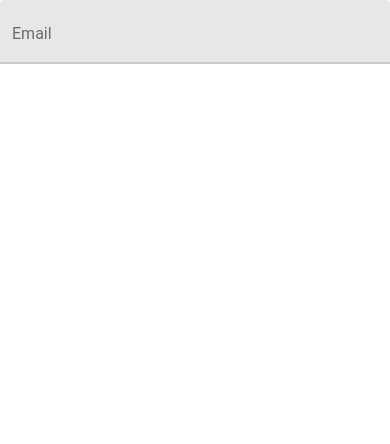
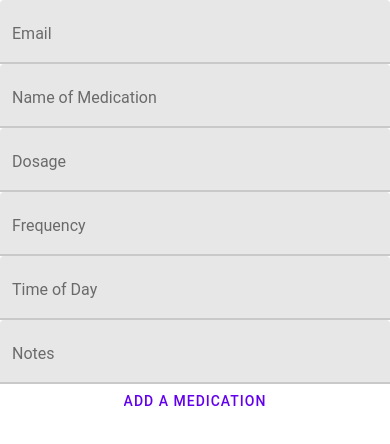
Before and after one commit to 401-advanced-javascript-nathanRcox/pilpal, a React Native app: screen / in a window 390 px wide. Shown: the top 444 px of the page. Built offline with nearby package versions, Linux system fonts and the light colour scheme; no server answers.

Commit message:
Adding items successfully.

```diff
--- a/app.js
+++ b/app.js
@@ -3,12 +3,14 @@ import { Provider } from 'react-redux';
 import { Provider as PaperProvider } from 'react-native-paper';
 import store from './src/store'
 import SignIn from './src/components/signin';
+import Medication from './src/components/medication';
 
 export default function App() {
   return (
     <Provider store={store}>
       <PaperProvider>
         <SignIn />
+        <Medication />
       </PaperProvider>
     </Provider>
   );
--- a/src/components/medication.js
+++ b/src/components/medication.js
@@ -0,0 +1,61 @@
+import React, { useEffect, useState } from 'react';
+import { connect } from 'react-redux';
+import { addMedication } from '../store/medication-reducer';
+import { TextInput, Button } from 'react-native-paper';
+
+const mapDispatchToProps = { addMedication };
+
+function Medication(props) {
+
+  const [medName, setMedName] = useState('');
+  const [dosage, setDosage] = useState('');
+  const [frequency, setFrequency] = useState('');
+  const [timeOfDay, setTimeOfDay] = useState('');
+  const [medNote, setMedNote] = useState('');
+
+  const medObject = { user_id: '60208a7d3d9e100015160499', medName, dosage, frequency, timeOfDay, medNote };
+
+  const newMedication = (med) => {
+    props.addMedication(med);
+  }
+
+  useEffect(() => {console.log('Props.State on Medications:', props.state)});
+
+  return (
+    <>
+          <TextInput
+        label="Name of Medication"
+        value={medName}
+        onChangeText={text => setMedName(text)}
+      />
+      <TextInput
+        label="Dosage"
+        value={dosage}
+        onChangeText={text => setDosage(text)}
+      />
+      <TextInput
+        label="Frequency"
+        value={frequency}
+        onChangeText={text => setFrequency(text)}
+      />
+      <TextInput
+        label="Time of Day"
+        value={timeOfDay}
+        onChangeText={text => setTimeOfDay(text)}
+      />
+      <TextInput
+        label="Notes"
+        value={medNote}
+        onChangeText={text => setMedNote(text)}
+      />
+      <Button onPress={() => newMedication(medObject)}>Add a Medication</Button>
+      </>
+  )
+}
+
+const mapStateToProps = (state) => ({
+  state,
+  user_id: state.userReducer.id,
+});
+
+export default connect(mapStateToProps, mapDispatchToProps)(Medication);
--- a/src/store/medication-reducer.js
+++ b/src/store/medication-reducer.js
@@ -1,13 +1,35 @@
+// Medication reducer
 
-//medication reducer
+const axios = require('axios').default;
+
 let initialState = {
   medications: []
 }
 
-export const addMedication = (newMedication) => {
+const API = process.env.REACT_APP_API;
+// const API = 'http://localhost:3000/api/v1/medications';
+const URL = 'https://pilpal-server.herokuapp.com/api/v1/medications'
+export const addMedication = (payload) => dispatch => {
+  // console.log('medObject:', payload)
+  return axios.post(`${API}/api/v1/medications`, {
+    user_id: payload.user_id,
+    name: payload.medName,
+    dosage: payload.dosage,
+    frequency: payload.frequency,
+    time_of_day: payload.timeOfDay,
+    notes: payload.medNote,
+  })
+    .then(response => {
+      // console.log('Response:', response);
+      dispatch(postMed(response.data));
+    })
+    .catch(error => console.error('Post failed', error));
+};
+
+export const postMed = payload => {
   return {
     type: 'ADD',
-    payload: newMedication
+    payload: payload,
   }
 }
 
@@ -16,10 +38,13 @@ const medicationReducer = (state = initialState, action) => {
   switch (type) {
     case 'ADD':
       //todo: do an API call here
-      return { ...state, activeCategory: payload };
+      // console.log('Payload:', payload);
+      return {medications: [...state.medications, payload]};
+
     default:
       return state;
   }
+
 }
 
 export default medicationReducer;
```
